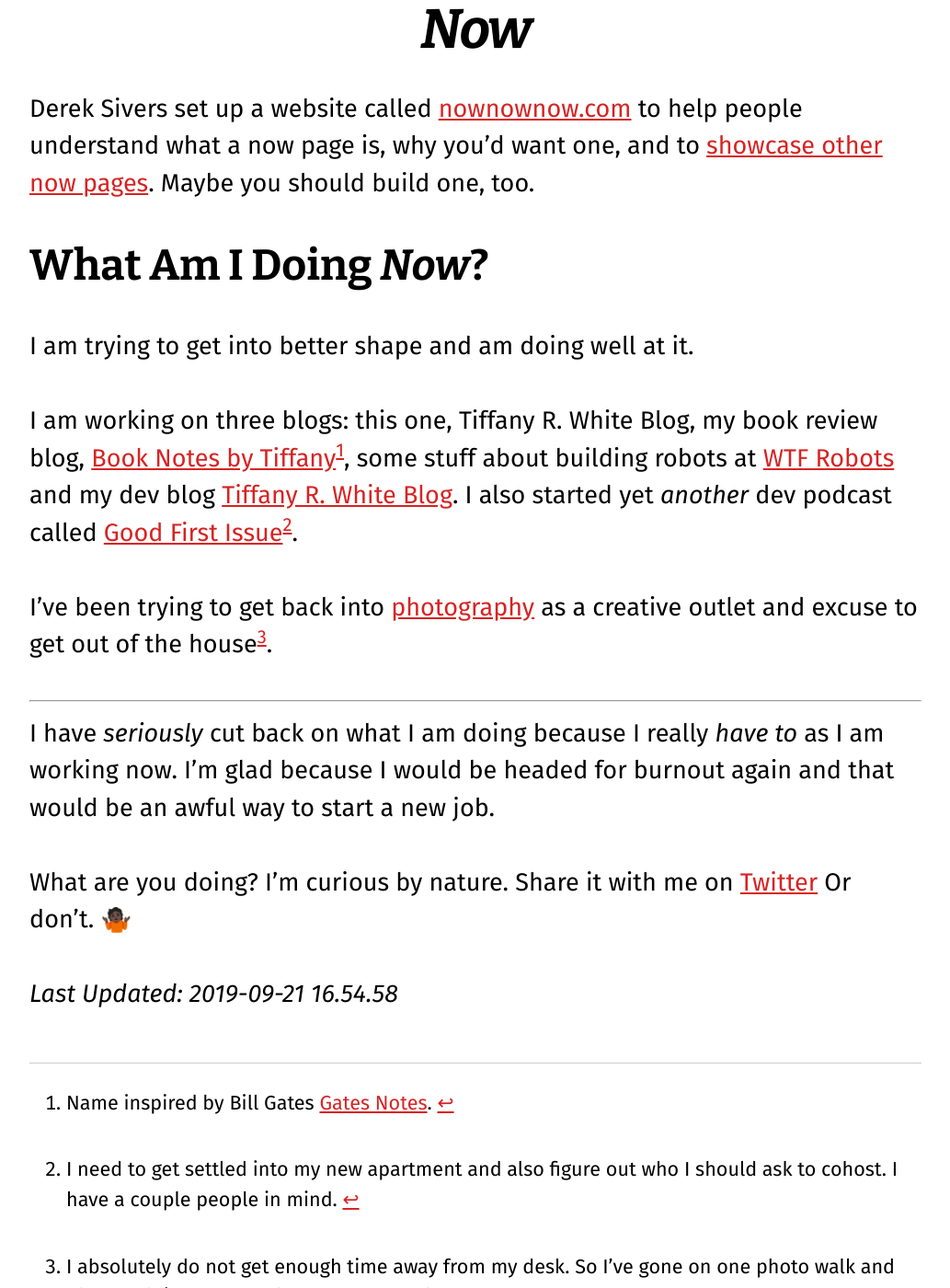
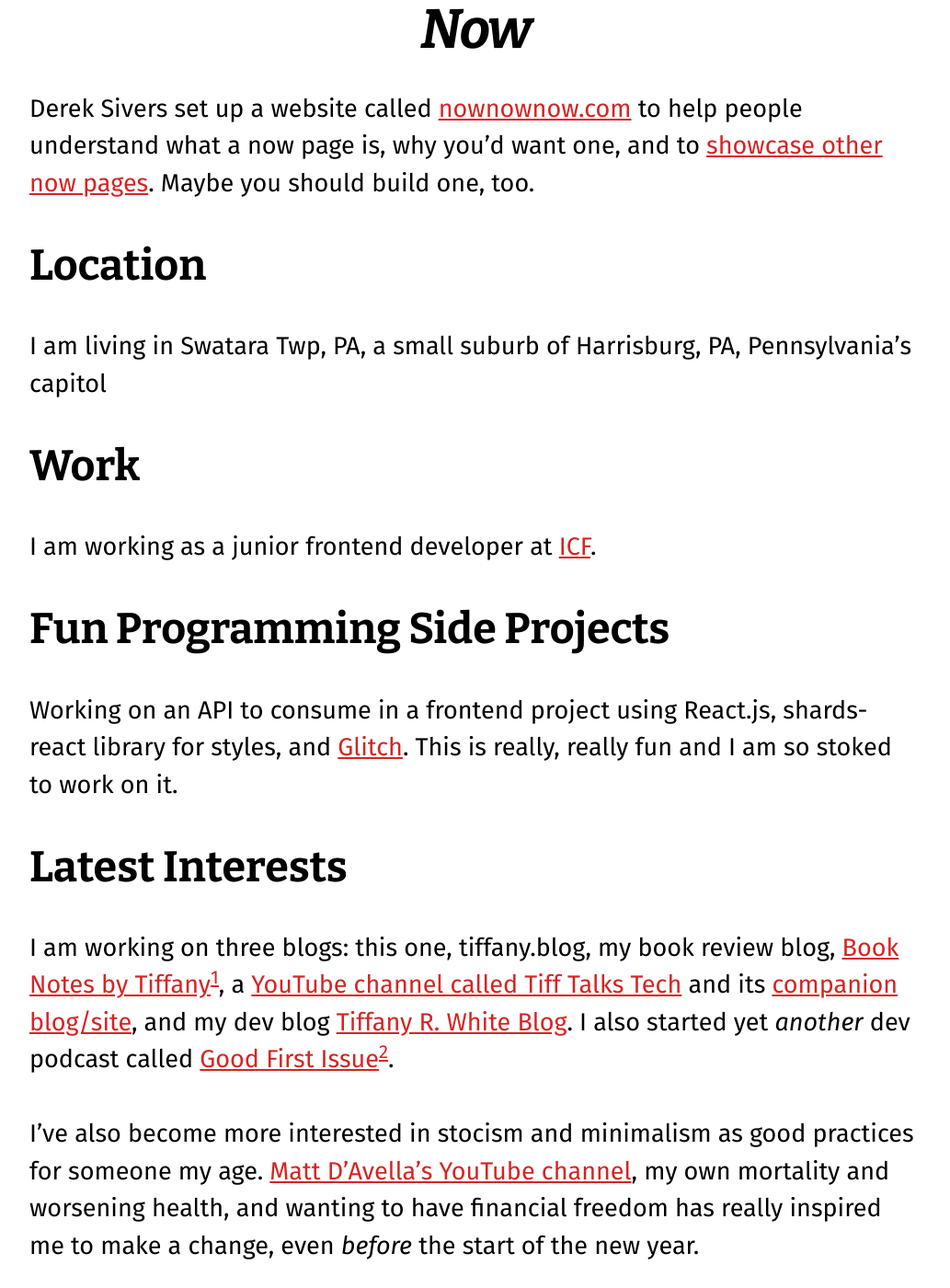
Before and after one commit to bryanbraun/tiffany.blog, a Jekyll site: the page built from now.md, in a window 1280 px wide and 1400 px high, scrolled down 1473 px. Shown: the whole window at 92% size, without its empty margins (123-1156 px from the left). Built offline with Jekyll 4.4.1, drawn with Linux system fonts in a browser that asks for light colours; nearby versions of some CDN libraries; some of the changed text lies outside the part shown.

Commit message:
Update something

```diff
--- a/now.md
+++ b/now.md
@@ -7,17 +7,39 @@
 
 Derek Sivers set up a website called [nownownow.com](http://nownownow.com/about) to help people understand what a now page is, why you’d want one, and to [showcase other now pages](http://nownownow.com/). Maybe you should build one, too.
 
-## What Am I Doing *Now*?
+## Location
 
-I am trying to get into better shape and am doing well at it.
+I am living in Swatara Twp, PA, a small suburb of Harrisburg, PA, Pennsylvania's capitol
 
-I am working on three blogs: this one, Tiffany R. White Blog, my book review blog, [Book Notes by Tiffany](https://booknotesbytiffany.net)[^1], some stuff about building robots at [WTF Robots](https://wtfrobots.netlify.com/) and my dev blog [Tiffany R. White Blog](https://tiffanywhite.dev/). I also started yet *another* dev podcast called [Good First Issue](https://goodfirstissue.org/)[^2].
+## Work
+
+I am working as a junior frontend developer at [ICF](www.icf.com).
+
+## Fun Programming Side Projects
+
+Working on an API to consume in a frontend project using React.js, shards-react library for styles, and [Glitch](www.glitch.com). This is really, really fun and I am so stoked to work on it.
+
+## Latest Interests
+
+I am working on three blogs: this one, tiffany.blog, my book review blog, [Book Notes by Tiffany](https://booknotesbytiffany.net)[^1], a [YouTube channel called Tiff Talks Tech](https://www.youtube.com/channel/UCWi0HlYe3si17IRc-dauGGg) and its [companion blog/site](https://tiffanytalkstech.com/), and my dev blog [Tiffany R. White Blog](https://tiffanywhite.dev/). I also started yet *another* dev podcast called [Good First Issue](https://goodfirstissue.org/)[^2].
+
+I've also become more interested in stocism and minimalism as good practices for someone my age. [Matt D'Avella's YouTube channel](https://www.youtube.com/user/blackboxfilmcompany), my own mortality and worsening health, and wanting to have financial freedom has really inspired me to make a change, even _before_ the start of the new year.
+
+## Learning
+
+I am currently still brushing up on JavaScript and getting more familiar with React. I am also learning GraphQL and soon Go at the start of the year.
+
+## Fitness
+
+I am currently getting back into lifting weights by creating a habit, starting small at first and working my way up to full workouts. So far, so good.
+
+## Hobby
 
 I've been trying to get back into [photography](https://www.eyeem.com/u/trwhite) as a creative outlet and excuse to get out of the house[^3].
 
 ---
 
-I have *seriously* cut back on what I am doing because I really *have to* as I am working now. I'm glad because I would be headed for burnout again and that would be an awful way to start a new job.
+There is only so much time in the day and I am lucky to have my job and, by some measures, just friends and no spouse or kids[^4]. I have an 8 hour workday, 5 days a week, which means there is ample time to have side hustles and projects. Focusing on what is important is key.
 
 What are you doing? I’m curious by nature. Share it with me on [Twitter](https://twitter.com/twhiteblog) Or don’t. 🤷🏿
 
@@ -26,3 +48,4 @@
 [^1]: Name inspired by Bill Gates [Gates Notes](https://www.gatesnotes.com/Books).
 [^2]: I need to get settled into my new apartment and also figure out who I should ask to cohost. I have a couple people in mind.
 [^3]: I absolutely do not get enough time away from my desk. So I've gone on one photo walk and plan on doing more, at least once a week.
+[^4]: Fine with that now and really I am too old to have kids which I still can but don't want to. My terrible, very bad, no good, relationships have prevented me from dating and _besides_ I am working on self-improvement, losing weight, getting healthy physically, mentally, and financially. Me comes first, ya dig?
```
Also changed, not shown: _posts/2019-12-22-old-ipad-pro-command-center.md (renamed from _drafts/posts/2019-12-08-repurposing-an-old-ipad-pro-as-a-wall-mounted-smart-home-command-center.md, +12 -4 lines).
